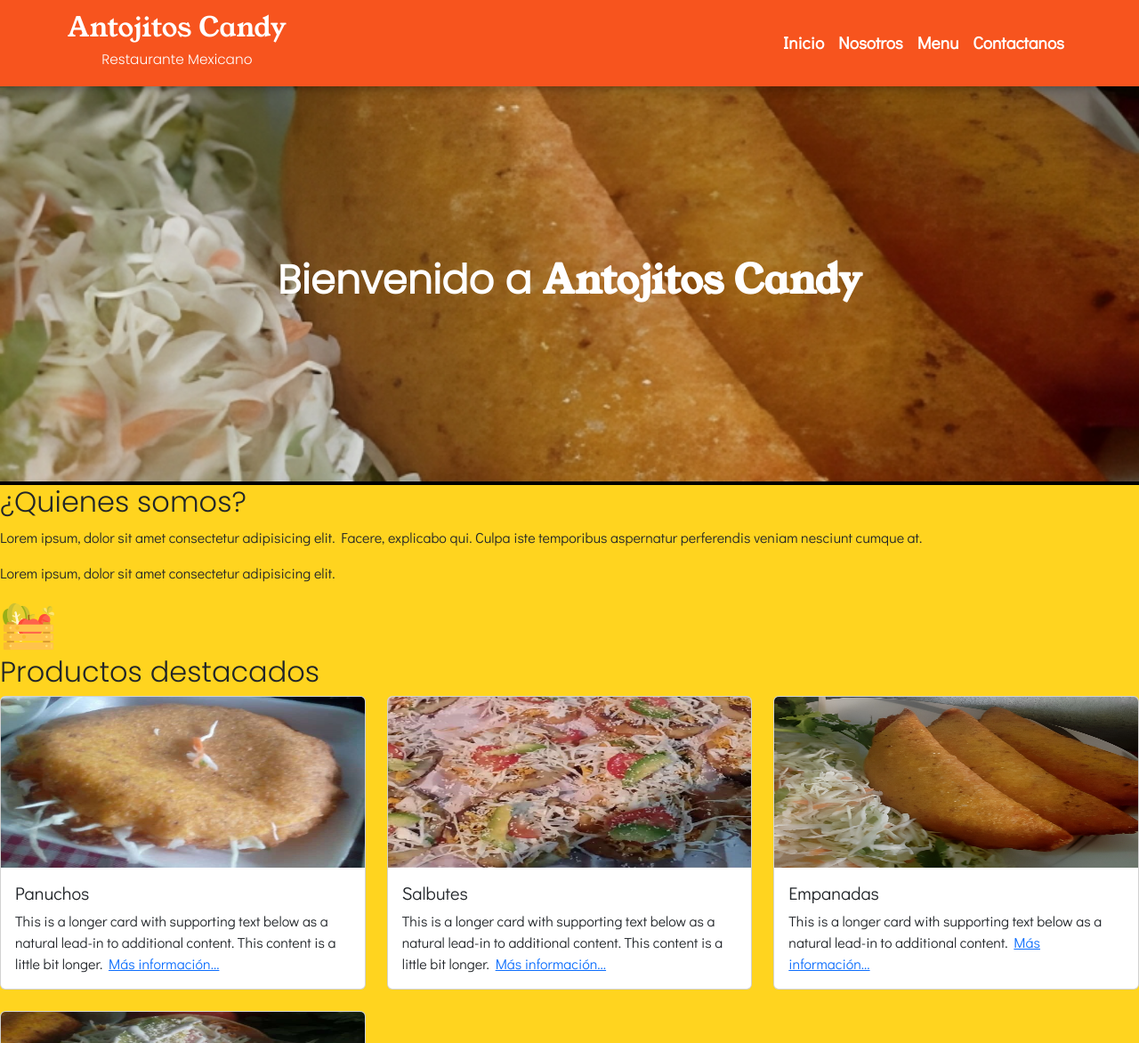
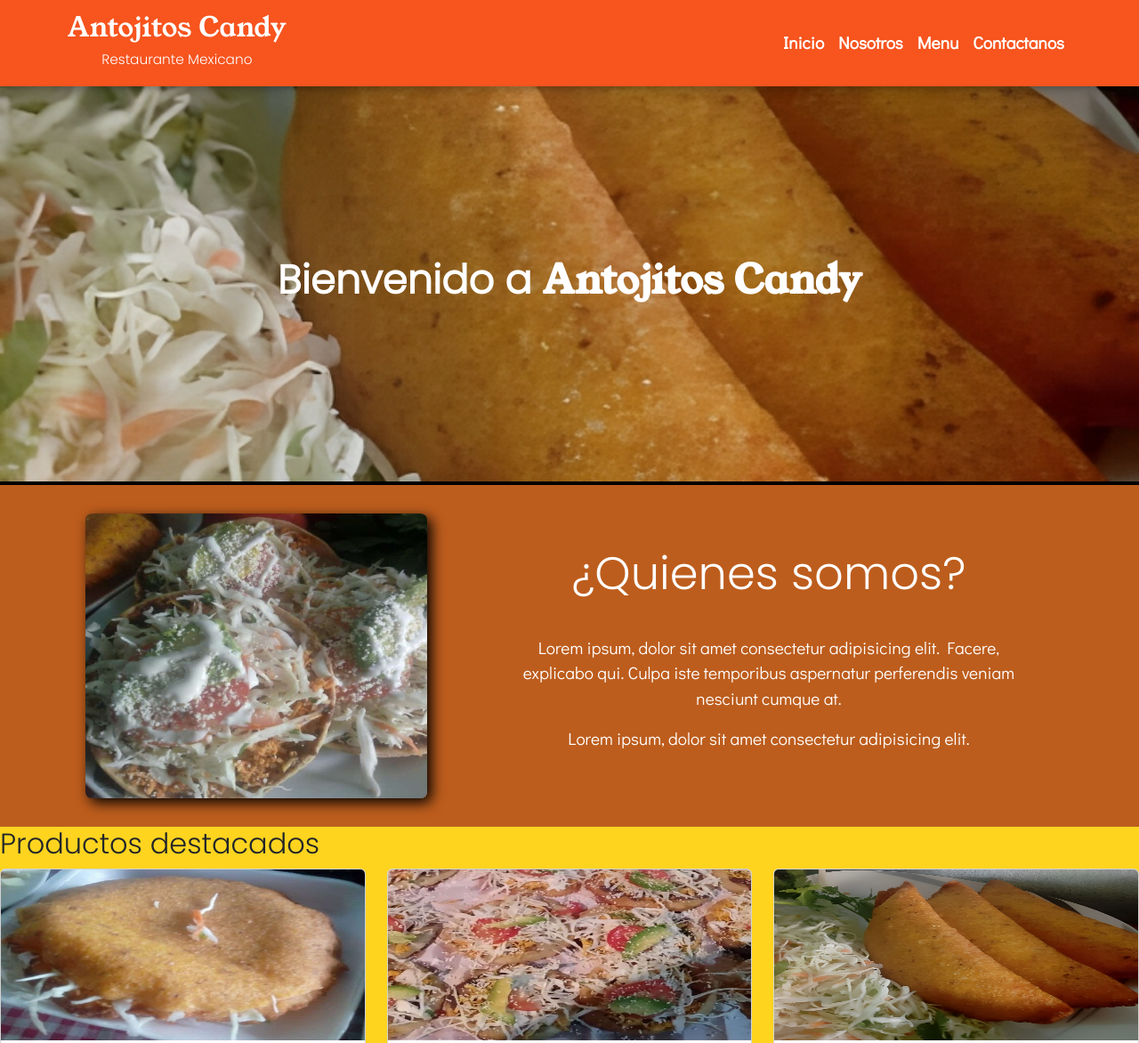
Before and after one commit to CandelarioRamosj/sitio-restaurante, a plain HTML site: page index.html in a window 1280 px wide. Shown: the top 1172 px of the page at 89% size. Drawn offline with nearby package versions, Linux system fonts and the light colour scheme.

Commit message:
estilos para la seccion "nosotros"

```diff
--- a/index.html
+++ b/index.html
@@ -57,10 +57,14 @@
     <!--Fin mensaje de bienvenida-->
     <!--Acerca de-->
     <div id="nosotros" class="navegation">
-      <h2 class="font-poppins">¿Quienes somos?</h2>
-      <p class="font-didact">Lorem ipsum, dolor sit amet consectetur adipisicing elit. Facere, explicabo qui. Culpa iste temporibus aspernatur perferendis veniam nesciunt cumque at.</p>
-      <p class="font-didact">Lorem ipsum, dolor sit amet consectetur adipisicing elit.</p>
-      <img src="img/cocina.png" alt="cocina">
+      <div class="center-nosotros">
+      <img src="img/tostadas.jpg" alt="cocina" id="img-cocina">
+      </div>
+      <div class="center-nosotros">
+      <h2 class="font-poppins titulos">¿Quienes somos?</h2>
+      <p class="font-didact texto">Lorem ipsum, dolor sit amet consectetur adipisicing elit. Facere, explicabo qui. Culpa iste temporibus aspernatur perferendis veniam nesciunt cumque at.</p>
+      <p class="font-didact texto">Lorem ipsum, dolor sit amet consectetur adipisicing elit.</p>
+      </div>
     </div>
     <!--Fin acerca de-->
     <!--Menu-->
@@ -138,8 +142,7 @@
   </main>
   <footer>
     <p>©copyright 2023. Derechos reservados</p>
-    <small><a target="_blank" href="https://icons8.com/icon/fi13Bm5Mwtgm/empanadas">Empanadas</a> icon by <a target="_blank" rel="noopener noreferrer" href="https://icons8.com">Icons8</a></small><br>
-    <small><a target="_blank" rel="noopener noreferrer" href="https://icons8.com/icon/LK4BRNaQR062/harvest">Harvest</a> icon by <a target="_blank" href="https://icons8.com">Icons8</a></small>
+    <small><a target="_blank" href="https://icons8.com/icon/fi13Bm5Mwtgm/empanadas">Empanadas</a> icon by <a target="_blank" rel="noopener noreferrer" href="https://icons8.com">Icons8</a></small>
   </footer>
   <!--Bootstrapt-->
   <script src="https://cdn.jsdelivr.net/npm/bootstrap@5.3.2/dist/js/bootstrap.bundle.min.js" integrity="sha384-C6RzsynM9kWDrMNeT87bh95OGNyZPhcTNXj1NW7RuBCsyN/o0jlpcV8Qyq46cDfL" crossorigin="anonymous"></script>
--- a/style.css
+++ b/style.css
@@ -75,6 +75,35 @@ nav > div > a > h4 {
   font-weight: bold;
 }
 
+#nosotros {
+  background-color: #bd5d1d;
+  height: 30vw;
+  display: flex;
+  align-items: center;
+}
+
+.center-nosotros {
+  width: 45%;
+  text-align: center;
+  color: white;
+}
+
+#img-cocina {
+  height: 25vw;
+  width: 30vw;
+  border-radius: 2%;
+  box-shadow: 5px 5px 15px black;
+}
+
+.titulos {
+  font-size: 4vw;
+  margin-bottom: 3vw;
+}
+
+.texto {
+  font-size: 1.5vw;
+}
+
 .card-img-top {
   height: 15vw;
 
```
Also changed, not shown: img/cocina.png (deleted).
